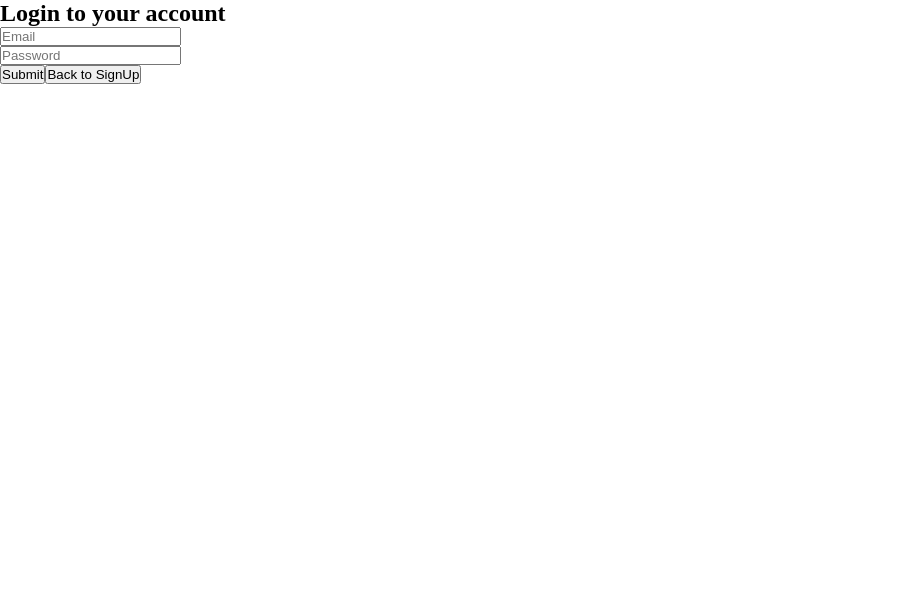
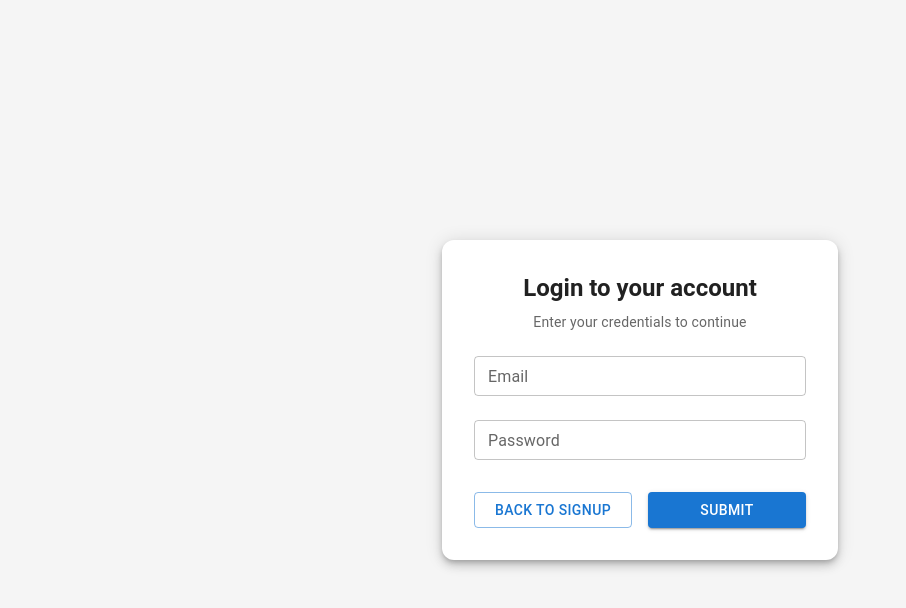
Before and after one commit to RomanBurdeiny/Recipes-SPA, a React (Vite) app: page /login in a window 1280 px wide. Shown: the top 608 px of the page, without its empty margins (0-906 px from the left). Built offline with nearby package versions, Linux system fonts and the light colour scheme; no server answers.

Commit message:
ready-made display of recipes

```diff
--- a/src/App.tsx
+++ b/src/App.tsx
@@ -13,6 +13,7 @@ import ProtectedRoute from './components/ProtectedRoute/ProtectedRoute';
 import Header from './components/Header/Header';
 import FavoritesPage from './pages/FavoritesPage/FavoritesPage';
 import MyRecipesPage from './pages/MyRecipesPage/MyRecipesPage';
+import RecipeDetailsPage from './pages/RecipeDetailsPage/RecipeDetailPage';
 
 createRoot(document.getElementById('root')!).render(
   <Provider store={store}>
@@ -59,6 +60,14 @@ createRoot(document.getElementById('root')!).render(
             </ProtectedRoute>
           }
         />
+        <Route
+          path="/recipes/:id"
+          element={
+            <ProtectedRoute>
+              <RecipeDetailsPage />
+            </ProtectedRoute>
+          }
+        />
       </Routes>
     </BrowserRouter>
     <ToastContainer position="top-right" autoClose={4000} />
--- a/src/components/AuthForm/AuthForm.tsx
+++ b/src/components/AuthForm/AuthForm.tsx
@@ -1,20 +1,14 @@
 import { Controller, useFormContext } from 'react-hook-form';
-import Button from '../Button/Button';
-import { Link } from 'react-router-dom';
+import { Link as RouterLink } from 'react-router-dom';
 import { ToastContainer, toast } from 'react-toastify';
 import 'react-toastify/dist/ReactToastify.css';
+
+import { Box, Container, Paper, TextField, Typography, Button, Stack } from '@mui/material';
+
 import { type AuthFormProps, type IAuthForm } from './AuthFormType';
 
-const AuthForm: React.FC<AuthFormProps> = ({
-  onSubmit,
-  authLink,
-  authTitle,
-  isDarkMode,
-  backLink,
-}) => {
+const AuthForm: React.FC<AuthFormProps> = ({ onSubmit, authLink, authTitle, backLink }) => {
   const { handleSubmit, control } = useFormContext<IAuthForm>();
-
-  const inputClass = 'w-full border px-4 py-2 rounded-md mt-4';
 
   const onSubmitWithToast = async (data: IAuthForm) => {
     toast.promise(onSubmit(data) as Promise<void>, {
@@ -29,28 +23,35 @@ const AuthForm: React.FC<AuthFormProps> = ({
   };
 
   return (
-    <div
-      className={`w-screen text-center m-auto min-h-screen flex justify-center items-center transition-colors duration-500 ${isDarkMode ? 'bg-gray-800' : 'bg-gray-100'}`}
+    <Box
+      sx={{
+        minHeight: '100vh',
+        bgcolor: 'grey.100',
+        display: 'flex',
+        alignItems: 'center',
+        justifyContent: 'center',
+        px: 2,
+      }}
     >
-      <ToastContainer
-        position="top-right"
-        autoClose={5000}
-        hideProgressBar={false}
-        newestOnTop={false}
-        closeOnClick
-        rtl={false}
-        pauseOnFocusLoss
-        draggable
-        pauseOnHover
-        theme={isDarkMode ? 'dark' : 'light'}
-      />
+      <ToastContainer position="top-center" />
 
-      <div
-        className={`p-6 w-96 rounded-lg shadow-xl flex-col ${isDarkMode ? 'bg-gray-900 text-white' : 'bg-white text-black'}`}
+      <Container maxWidth="xs">
+        <Paper
+          elevation={6}
+          sx={{
+            p: 4,
+            borderRadius: 3,
+          }}
         >
-        <h2 className="text-xl font-bold text-center">{authTitle}</h2>
+          <Typography variant="h5" fontWeight={700} textAlign="center" mb={1}>
+            {authTitle}
+          </Typography>
+          <Typography variant="body2" color="text.secondary" textAlign="center" mb={3}>
+            Enter your credentials to continue
+          </Typography>
 
-        <form onSubmit={handleSubmit(onSubmitWithToast)}>
+          <Box component="form" onSubmit={handleSubmit(onSubmitWithToast)}>
+            <Stack spacing={3}>
               <Controller
                 name="email"
                 control={control}
@@ -62,15 +63,17 @@ const AuthForm: React.FC<AuthFormProps> = ({
                   },
                 }}
                 render={({ field, fieldState }) => (
-              <div>
-                <input {...field} className={inputClass} placeholder="Email" />
-                {fieldState.error && (
-                  <p className="text-red-500 text-sm mt-1">{fieldState.error.message}</p>
-                )}
-              </div>
+                  <TextField
+                    {...field}
+                    label="Email"
+                    placeholder="you@example.com"
+                    fullWidth
+                    size="small"
+                    error={!!fieldState.error}
+                    helperText={fieldState.error?.message}
+                  />
                 )}
               />
-
               <Controller
                 name="password"
                 control={control}
@@ -78,45 +81,40 @@ const AuthForm: React.FC<AuthFormProps> = ({
                   required: 'Password is required',
                   minLength: {
                     value: 6,
-                message: 'Password must be at least 6 characters',
+                    message: 'Minimum 6 characters',
                   },
                   pattern: {
-                value: /^(?=.*[A-Za-z])(?=.*\d)[A-Za-z\d@$!%*?&]{6,}$/,
-                message: 'Password must contain at least one letter and one number',
+                    value: /^(?=.*[A-Za-z])(?=.*\d).{6,}$/,
+                    message: 'Must contain at least one letter and one number',
                   },
                 }}
                 render={({ field, fieldState }) => (
-              <div>
-                <input type="password" {...field} className={inputClass} placeholder="Password" />
-                {fieldState.error && (
-                  <p className="text-red-500 text-sm mt-1">{fieldState.error.message}</p>
-                )}
-              </div>
+                  <TextField
+                    {...field}
+                    label="Password"
+                    type="password"
+                    placeholder="••••••••"
+                    fullWidth
+                    size="small"
+                    error={!!fieldState.error}
+                    helperText={fieldState.error?.message}
+                  />
                 )}
               />
+              <Stack direction="row" spacing={2} pt={1}>
+                <Button component={RouterLink} to={authLink} variant="outlined" fullWidth>
+                  {backLink}
+                </Button>
 
-          <div className="flex justify-between mt-6 flex-row-reverse">
-            <Button
-              type="submit"
-              isDarkMode={isDarkMode}
-              className={`hover:bg-green-500 ${isDarkMode ? 'bg-green-800' : 'bg-green-600'}`}
-            >
+                <Button type="submit" variant="contained" color="primary" fullWidth>
                   Submit
                 </Button>
-
-            <Link to={authLink}>
-              <Button
-                type="button"
-                isDarkMode={isDarkMode}
-                className={`${isDarkMode ? 'bg-blue-900 hover:bg-blue-700' : 'bg-blue-600 hover:bg-blue-400'}`}
-              >
-                {backLink}
-              </Button>
-            </Link>
-          </div>
-        </form>
-      </div>
-    </div>
+              </Stack>
+            </Stack>
+          </Box>
+        </Paper>
+      </Container>
+    </Box>
   );
 };
 
--- a/src/components/Button/Button.tsx
+++ /dev/null
@@ -1,23 +0,0 @@
-import { type ButtonProps } from './ButtonType';
-
-const Button: React.FC<ButtonProps> = ({
-  onClick,
-  children,
-  className = '',
-  isDarkMode,
-  ...rest
-}) => {
-  const baseClass = isDarkMode ? 'text-white' : 'text-black';
-
-  return (
-    <button
-      onClick={onClick}
-      className={`px-4 py-2 rounded transition duration-1000 ${baseClass} ${className}`}
-      {...rest}
-    >
-      {children}
-    </button>
-  );
-};
-
-export default Button;
--- a/src/components/Button/ButtonType.ts
+++ /dev/null
@@ -1,3 +0,0 @@
-export interface ButtonProps extends React.ButtonHTMLAttributes<HTMLButtonElement> {
-  isDarkMode: boolean;
-}
--- a/src/components/RecipeCard/RecipeCardProps.ts
+++ b/src/components/RecipeCard/RecipeCardProps.ts
@@ -1,4 +1,4 @@
-import type { Recipe } from '../../shared/api';
+import type { Recipe } from '../../shared/types';
 import type { UserRecipe } from '../../shared/types';
 
 export type AnyRecipe = Recipe | UserRecipe;
@@ -6,8 +6,8 @@ export type AnyRecipe = Recipe | UserRecipe;
 export interface RecipeCardProps {
   recipe: AnyRecipe;
   isFavorite?: boolean;
-  onToggleFavorite?: () => void;
-
+  onToggleFavorite: () => void;
+  onOpen?: () => void;
   onEdit?: () => void;
   onDelete?: () => void;
 }
--- a/src/pages/MyRecipesPage/MyRecipesPage.tsx
+++ b/src/pages/MyRecipesPage/MyRecipesPage.tsx
@@ -23,7 +23,6 @@ const MyRecipesPage: React.FC = () => {
   const [modalOpen, setModalOpen] = useState(false);
   const [modalMode, setModalMode] = useState<'create' | 'edit'>('create');
   const [selectedRecipe, setSelectedRecipe] = useState<UserRecipe | null>(null);
-
   useEffect(() => {
     if (uid) {
       dispatch(fetchMyRecipesForUser(uid));
--- /dev/null
+++ b/src/pages/RecipeDetailsPage/RecipeDetailPage.tsx
@@ -0,0 +1,98 @@
+import { useParams } from 'react-router-dom';
+import { Box, Typography, CircularProgress, Chip, Divider } from '@mui/material';
+import { useGetRecipesQuery } from '../../shared/api';
+import type { Recipe } from '../../shared/types';
+
+const RecipeDetailsPage: React.FC = () => {
+  const { id } = useParams<{ id: string }>();
+  const recipeId = Number(id);
+  const { data, isLoading } = useGetRecipesQuery({ limit: 0 });
+
+  const recipe = data?.recipes.find(r => r.id === recipeId) as Recipe;
+
+  if (isLoading) {
+    return (
+      <Box sx={{ display: 'flex', justifyContent: 'center', mt: 8 }}>
+        <CircularProgress />
+      </Box>
+    );
+  }
+
+  if (!recipe) {
+    return (
+      <Box sx={{ textAlign: 'center', mt: 8 }}>
+        <Typography variant="h5">Recipe not found</Typography>
+      </Box>
+    );
+  }
+
+  return (
+    <Box sx={{ p: 4, maxWidth: 1280, mx: 'auto', width: '100%' }}>
+      <Typography variant="h4" fontWeight={700} mb={2}>
+        {recipe.name}
+      </Typography>
+
+      <Box
+        component="img"
+        src={recipe.image}
+        alt={recipe.name}
+        sx={{
+          width: '100%',
+          maxHeight: 500,
+          objectFit: 'cover',
+          borderRadius: 3,
+          mb: 4,
+        }}
+      />
+
+      {/* Метаданные */}
+      <Box sx={{ display: 'flex', gap: 2, flexWrap: 'wrap', mb: 3 }}>
+        <Chip label={`Cuisine: ${recipe.cuisine}`} color="primary" />
+        <Chip label={`Meal type: ${recipe.mealType}`} color="secondary" />
+        <Chip label={`Calories: ${recipe.caloriesPerServing} kcal`} />
+        <Chip label={`Rating: ${recipe.rating}`} />
+        <Chip label={`Difficulty: ${recipe.difficulty}`} />
+        <Chip label={`Prep: ${recipe.prepTimeMinutes} min`} />
+        <Chip label={`Cook: ${recipe.cookTimeMinutes} min`} />
+      </Box>
+
+      <Divider sx={{ my: 4 }} />
+      <Typography variant="h5" fontWeight={600} mb={1}>
+        Ingredients
+      </Typography>
+      <Box sx={{ pl: 2, mb: 4 }}>
+        {recipe.ingredients && recipe.ingredients.length > 0 ? (
+          recipe.ingredients.map((ing: string, idx: number) => (
+            <Typography key={idx} variant="body1">
+              • {ing}
+            </Typography>
+          ))
+        ) : (
+          <Typography variant="body2" color="text.secondary">
+            No ingredients list available.
+          </Typography>
+        )}
+      </Box>
+
+      <Divider sx={{ my: 4 }} />
+      <Typography variant="h5" fontWeight={600} mb={1}>
+        Instructions
+      </Typography>
+      <Box sx={{ pl: 2 }}>
+        {recipe.instructions && recipe.instructions.length > 0 ? (
+          recipe.instructions.map((step: string, idx: number) => (
+            <Typography key={idx} variant="body1" mb={1}>
+              {idx + 1}. {step}
+            </Typography>
+          ))
+        ) : (
+          <Typography variant="body2" color="text.secondary">
+            No instructions available.
+          </Typography>
+        )}
+      </Box>
+    </Box>
+  );
+};
+
+export default RecipeDetailsPage;
--- a/src/pages/RecipesPage/RecipesPage.tsx
+++ b/src/pages/RecipesPage/RecipesPage.tsx
@@ -16,8 +16,9 @@ import { useSelector, useDispatch } from 'react-redux';
 import { auth } from '../../../firebase-config';
 import { type AppDispatch } from '../../redux/store';
 import { fetchFavoritesForUser } from '../../redux/favorites.slice';
+import { useNavigate } from 'react-router-dom';
 
-import type { Recipe } from '../../shared/api';
+import type { Recipe } from '../../shared/types';
 import { useGetRecipesQuery, useGetRecipeTagsQuery } from '../../shared/api';
 import type { RootState } from '../../redux/store';
 import RecipeCard from '../../components/RecipeCard/RecipeCard';
@@ -40,6 +41,7 @@ const RecipesPage: React.FC = () => {
   const dispatch = useDispatch<AppDispatch>();
   const { toggleFavorite } = useToggleFavorite();
   const uid = auth.currentUser?.uid ?? null;
+  const navigate = useNavigate();
 
   useEffect(() => {
     if (uid) {
@@ -198,6 +200,7 @@ const RecipesPage: React.FC = () => {
                 recipe={recipe}
                 isFavorite={favoriteIds.includes(recipe.id)}
                 onToggleFavorite={() => toggleFavorite(recipe.id)}
+                onOpen={() => navigate(`/recipes/${recipe.id}`)}
               />
             </Grid>
           ))}
--- a/src/shared/api.ts
+++ b/src/shared/api.ts
@@ -1,17 +1,5 @@
 import { createApi, fetchBaseQuery } from '@reduxjs/toolkit/query/react';
-
-export interface Recipe {
-  id: number;
-  name: string;
-  image: string;
-  cuisine: string;
-  rating: number;
-  caloriesPerServing: number;
-  difficulty?: string;
-  prepTimeMinutes?: number;
-  mealType?: string[];
-  tags?: string[];
-}
+import type { Recipe } from './types';
 
 export interface RecipesResponse {
   recipes: Recipe[];
@@ -56,7 +44,7 @@ export const recipesApi = createApi({
           order: args?.order,
           select:
             args?.select ??
-            'id,name,image,cuisine,rating,caloriesPerServing,prepTimeMinutes,difficulty,mealType,tags',
+            'id,name,image,cuisine,rating,caloriesPerServing,prepTimeMinutes,difficulty,mealType,tags,ingredients,instructions,cookTimeMinutes',
         };
 
         let basePath = '/recipes';
--- a/src/shared/types.ts
+++ b/src/shared/types.ts
@@ -13,6 +13,8 @@ export interface Recipe {
   userId: number;
   reviewCount: number;
   mealType: string[];
+  ingredients?: string[];
+  instructions?: string[];
 }
 
 export interface RecipesResponse {
```
Also changed, not shown: src/components/RecipeCard/RecipeCard.tsx (+40 -53 lines). Lines whose indentation alone changed are shown as unchanged.
